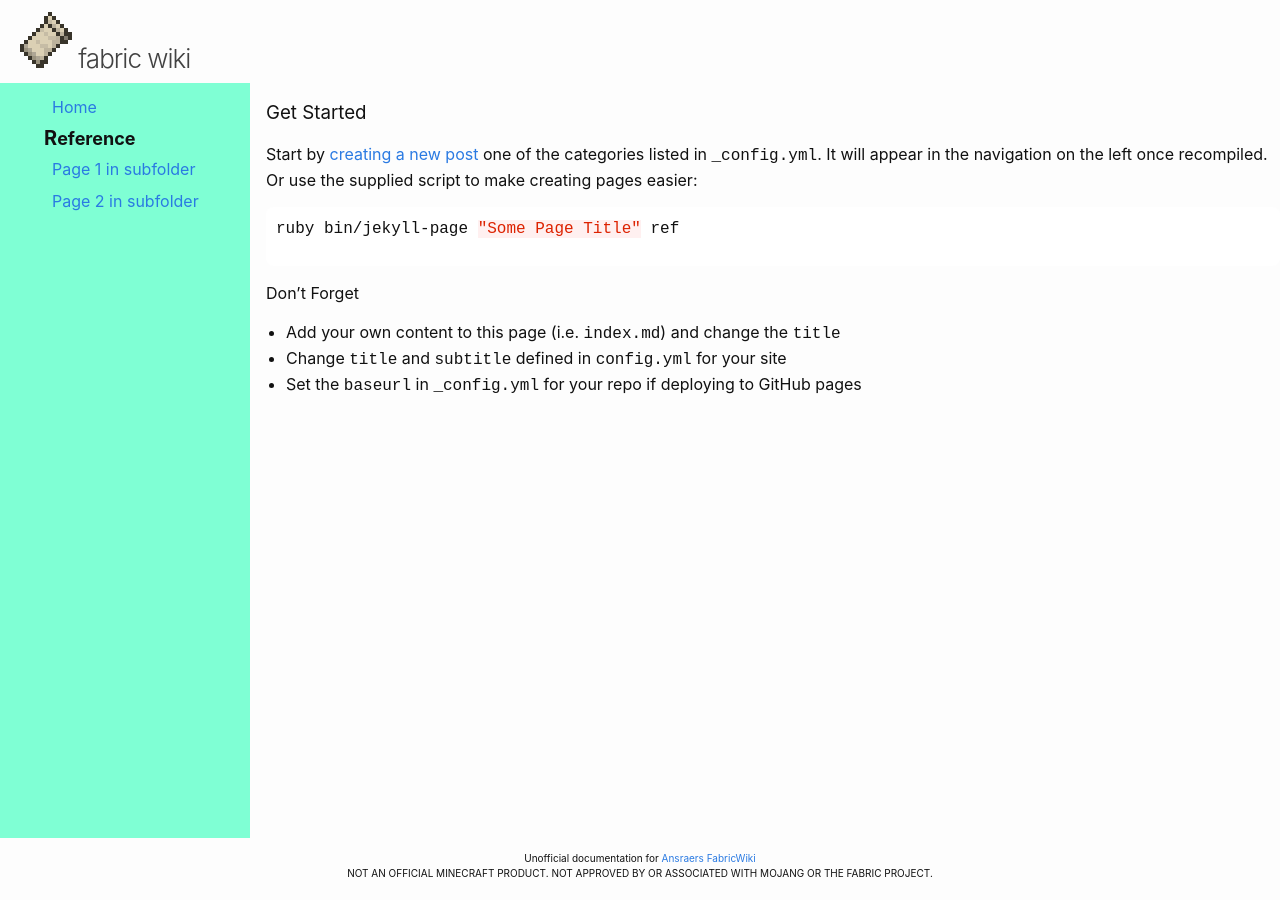
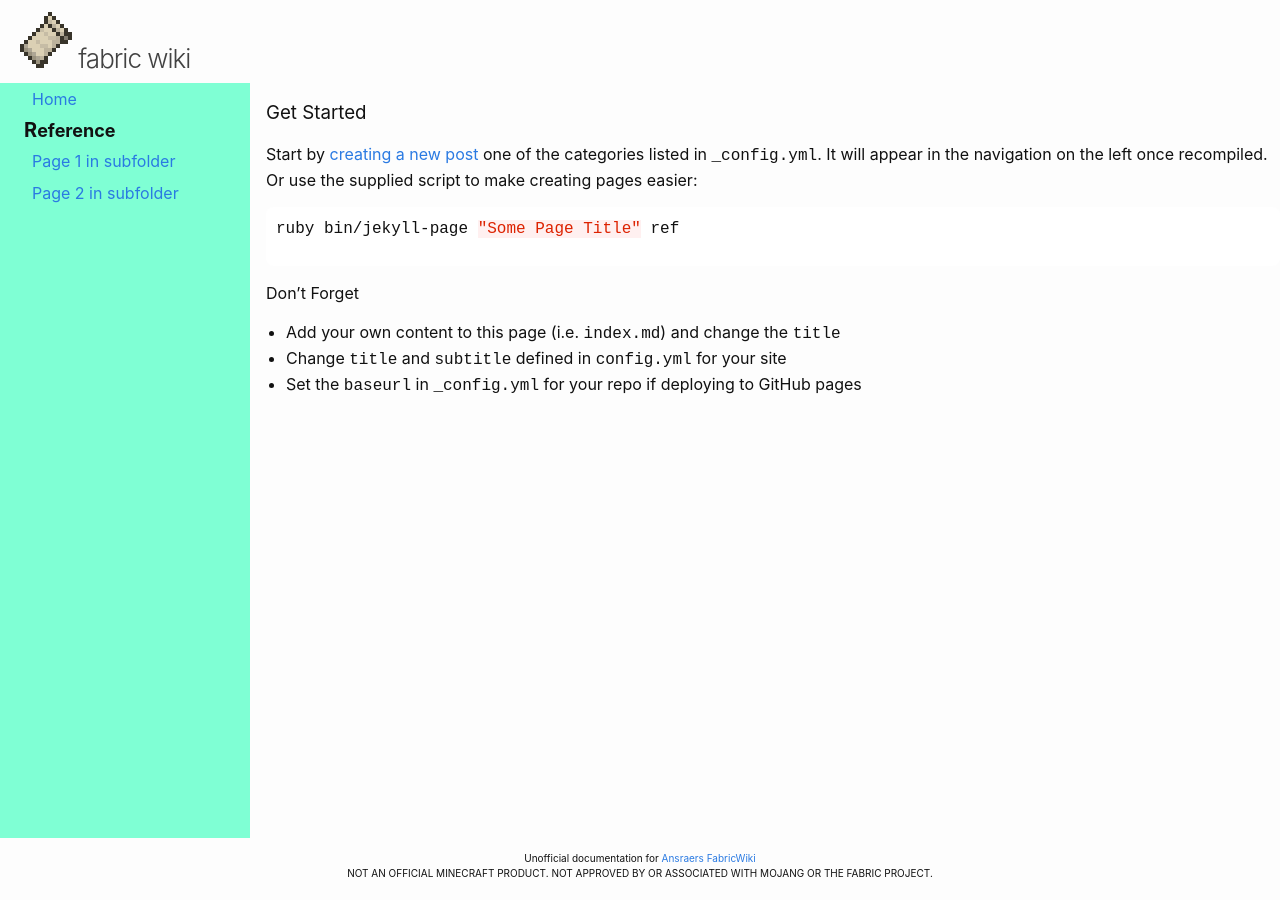
Before and after one commit to CottonMC/Wiki, a Jekyll site: the page built from index.md, in a window 1280 px wide. Built offline with Jekyll 4.4.1, drawn with Linux system fonts in a browser that asks for light colours.

Commit message:
fixed typo, added nav experiment

```diff
--- a/_includes/navigation.html
+++ b/_includes/navigation.html
@@ -1,7 +1,7 @@
 <ul class="nav">
     <!-- FIXME: This if doesn't work-->
     {% if page.url == "" %}
-        <li class="active"><a href="{{ site.baseurl }}/">Home</a></li>
+        <li class="active"><a href="{{ site.baseurl }}/">Home,{{page.url}},{{site.baseurl}}</a></li>
     {% else %}
         <li><a href="{{ site.baseurl }}/">Home</a></li>
     {% endif %}
--- a/css/main.css
+++ b/css/main.css
@@ -79,17 +79,15 @@ footer{
  */
  .nav{
     margin-top:.5rem;
- }
- .nav > ul{
      padding: 0;
-     margin:0;
+     margin: 0;
  }
 .nav > li{
    display:block;
    margin-left: 0rem;
 }
 .nav > li.nav-header{
-    margin-left: 1.5rem;
+    padding-left: 1.5rem;
     text-transform: capitalize;
     font-weight: bold;
     font-size: 18px;
@@ -99,10 +97,10 @@ footer{
     font-size: 20px;
 }
 .nav>li>a {
-    margin-left: 2rem;
     position: relative;
     display: block;
     padding: 4px 0px;
+    padding-left: 2rem;
     width: 100%;
 }
 .nav>li>a:hover {
```
